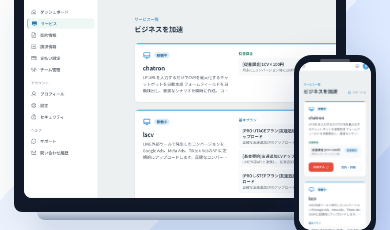
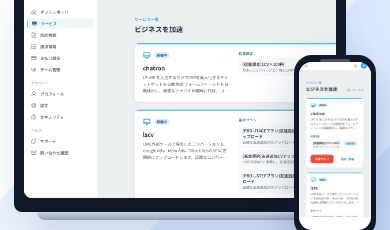
Before and after one commit to guriguri244/aisif-site, a plain HTML site: page index.html in a window 390 px wide. Shown: the part 614-844 px from the top of the page. Drawn offline with Linux system fonts and the light colour scheme.

Commit message:
Fix mobile dashboard screenshot fit

```diff
--- a/index.html
+++ b/index.html
@@ -146,13 +146,13 @@
     .phone-screen {
       overflow: hidden;
       border-radius: 18px;
-      background: #eef2f7;
+      background: #fff;
     }
     .dashboard-mobile {
       width: 100%;
       height: clamp(174px, 25vw, 260px);
       display: block;
-      object-fit: cover;
+      object-fit: contain;
       object-position: top center;
     }
     .hero-caption { margin-top: 26px; text-align: center; font-weight: 700; }
```
